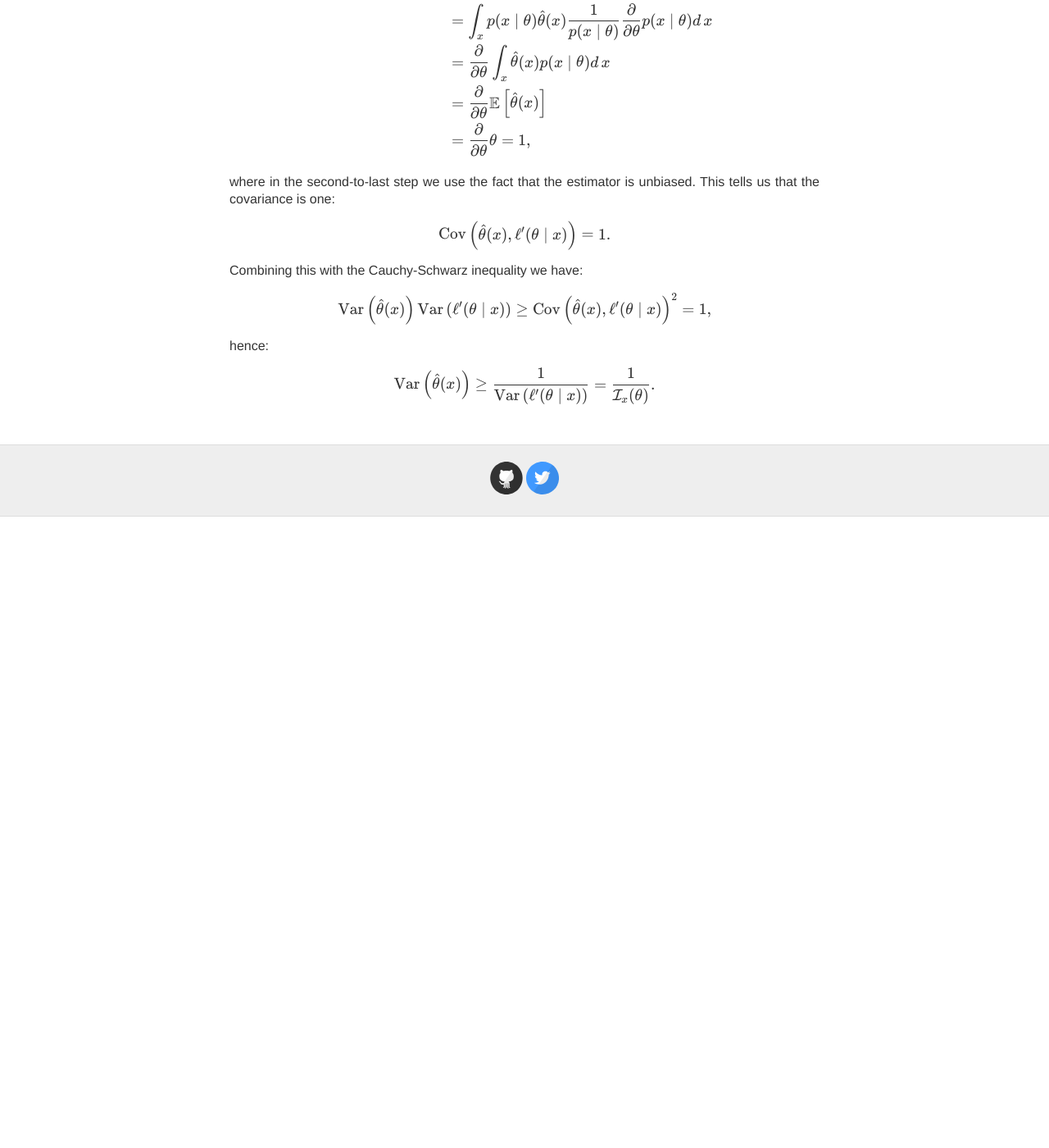
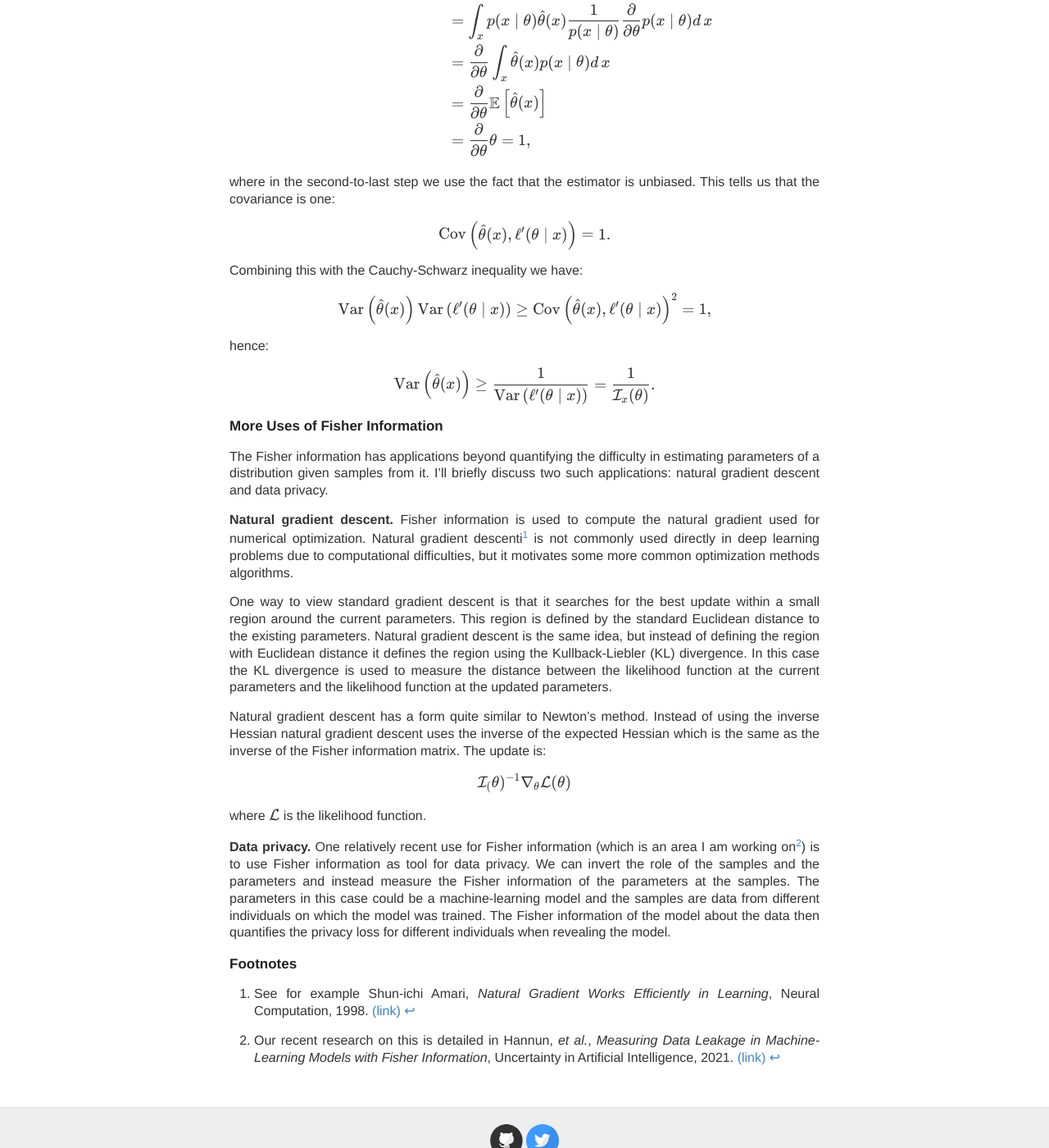
Before and after one commit to awni/awni.github.io, a Jekyll site: the page built from _posts/2021-9-6-intro-fisher-information.md, in a window 1280 px wide and 1400 px high, scrolled down 8594 px. Shown: the whole window at 82% size. Built offline with Jekyll 4.4.1, drawn with Linux system fonts in a browser that asks for light colours; nearby versions of some CDN libraries; comment, search, counter and statistics services are not loaded; before the commit the page ends 9224 px from its top, so only the background shows below that; some of the changed text lies outside the part shown.

Commit message:
remove comments

```diff
--- a/_posts/2021-9-6-intro-fisher-information.md
+++ b/_posts/2021-9-6-intro-fisher-information.md
@@ -8,8 +8,8 @@
 
 A common question among statisticians and data analysts is how accurately we
 can estimate the parameters of a distribution given some samples from it.
-*Fisher information* can help answer this question by quantifying the
-amount of information that the samples contain about the unknown parameters of the
+*Fisher information* can help answer this question by quantifying the amount of
+information that the samples contain about the unknown parameters of the
 distribution.
 
 ---
@@ -29,9 +29,7 @@
 <!--
 TODOs
 - Review tutorial for clarity
-- Discussion of why Fisher information is useful, link to recent work on
-  measure of privacy, natural gradient
-Review questions:
+More Review questions.
 -->
 
 Suppose we have samples from a parameterized distribution where the form is
@@ -183,6 +181,7 @@
 
 </orbit-reviewarea>
 
+
 ### Gaussian Distribution
 
 As mentioned earlier, the log-likelihood in [figure 2](#fig:log_prob) is for a
@@ -314,9 +313,10 @@
 with. I'll mention two of the more salient ones here &mdash; the chain rule and the
 post-processing inequality.
 
-**Chain rule:** Analogous to the chain rule of probability, the Fisher information obeys an additive chain rule:
+**Chain rule.** Analogous to the chain rule of probability, the Fisher
+information obeys an additive chain rule:
 \\[
-\mathcal{I}_{x, y}(\theta) =  \mathcal{I}\_{x \mid y}(\theta) + \mathcal{I}_y(\theta).
+\mathcal{I}\_{x, y}(\theta) =  \mathcal{I}\_{x \mid y}(\theta) + \mathcal{I}\_y(\theta).
 \\]
 The conditional Fisher information is defined as:
 \\[
@@ -327,12 +327,16 @@
 \\[
 \mathcal{I}\_{x, y}(\theta) =  \mathcal{I}\_{x}(\theta) + \mathcal{I}\_y(\theta).
 \\]
-So if we have $x\_1, \ldots, x\_n$ independent and identically distributed samples, the Fisher information for all $n$ samples simplifies to $n$ times the Fisher information of a single sample:
+So if we have $x\_1, \ldots, x\_n$ independent and identically distributed
+samples, the Fisher information for all $n$ samples simplifies to $n$ times the
+Fisher information of a single sample:
 \\[
 \mathcal{I}\_{x\_1, \ldots, x\_n}(\theta) =  \sum\_{i=1}^n \mathcal{I}\_{x\_i}(\theta) = n \, \mathcal{I}\_{x\_1}(\theta).
 \\]
 
-**Post-processing:** The Fisher information also obeys a data processing inequality. The Fisher information of $x$ at $\theta$ cannot be increased by applying any function to $x$. If $f(x)$ is an arbitrary function of $x$ then:
+**Post-processing.** The Fisher information also obeys a data processing
+inequality. The Fisher information of $x$ at $\theta$ cannot be increased by
+applying any function to $x$. If $f(x)$ is an arbitrary function of $x$ then:
 \\[
 \mathcal{I}\_{f(x)}(\theta) \le \mathcal{I}\_{x}(\theta).
 \\]
@@ -358,17 +362,17 @@
 [equation 1](#eq:fisher_information), we need a couple of observations.
 
 <div id="obs:log_derivative_trick" />
-**Observation 1:** This observation is sometimes called the log-derivative trick
-in reinforcement learning algorithms.  Using the chain rule of differentiation:
+**Observation 1.** This observation is sometimes called the log-derivative trick
+in reinforcement learning algorithms. Using the chain rule of differentiation:
 \\[
     \ell^\prime(\theta \mid x) = \frac{d}{d\theta} \log p(x \mid \theta)
         = \frac{1}{p(x \mid \theta)} \frac{d}{d \theta} p(x \mid \theta).
 \\]
 
 <div id="obs:expected_score" />
-**Observation 2:** The expected value of the score function is zero. That is
+**Observation 2.** The expected value of the score function is zero. That is
 $\mathbb{E}\left[\ell^\prime(\theta \mid x)\right] = 0$. We can show this using
-the log-derivative trick in [observation 1](#obs:log_derivative_trick):
+the log-derivative trick from [observation 1](#obs:log_derivative_trick):
 \\[
 \begin{equation\*}
 \begin{split}
@@ -384,7 +388,7 @@
 In the last step above (and in the rest of this tutorial) we assume the derivative
 and integral can be exchanged.
 
-To show $\mathcal{I}_x(\theta) = -\mathbb{E} \left[\ell^{\prime\prime}(\theta
+To show $\mathcal{I}\_x(\theta) = -\mathbb{E} \left[\ell^{\prime\prime}(\theta
 \mid x)\right]$, we start by expanding the $\ell^{\prime\prime}(\theta \mid x)$
 using [observation 1](#obs:log_derivative_trick) and then apply the product
 rule of differentiation:
@@ -415,10 +419,10 @@
     &= \frac{d^2}{d \theta^2} \int_x p(x \mid \theta) \, dx = \frac{d^2}{d \theta^2} 1 = 0.
 \end{align\*}
 \\]
-Thus we have the result that $\mathcal{I}_x(\theta) = -\mathbb{E}
+Thus we have the result that $\mathcal{I}\_x(\theta) = -\mathbb{E}
 \left[\ell^{\prime \prime}(\theta \mid x) \right]$.
 
-The statement $\mathcal{I}_x(\theta) = \textrm{Var}\left(\ell^\prime (\theta
+The statement $\mathcal{I}\_x(\theta) = \textrm{Var}\left(\ell^\prime (\theta
 \mid x) \right)$, follows directly from the fact that the expected value of the
 score function is $0$ ([observation 2](#obs:expected_score)):
 \\[
@@ -486,7 +490,7 @@
 
 The Cramér-Rao bound says that on average the squared difference between Bob's
 estimate and the true value of the parameter will be greater than $1 /
-\mathcal{I}_x(\theta)$.
+\mathcal{I}\_x(\theta)$.
 
 The proof of the Cramér-Rao bound is only a few lines. First, since the
 expected value of the score function is zero ([observation
@@ -499,7 +503,7 @@
 \\]
 Using the log-derivative trick again ([observation 1](obs:log_derivative)):
 \\[
-\begin{align*}
+\begin{align\*}
     \mathbb{E} \left[\hat{\theta}(x) \ell^\prime(\theta \mid x) \right]
     &= \int_x p(x\mid \theta) \hat{\theta}(x) \frac{\partial}{\partial \theta} \log p(x \mid \theta) d\,x \cr
     &= \int_x p(x\mid \theta) \hat{\theta}(x) \frac{1}{p(x\mid \theta)} \frac{\partial}{\partial \theta} p(x \mid \theta) d\,x \cr
@@ -585,3 +589,50 @@
     answer="$\textrm{Var}\left(\hat{\theta}(x)\right) \ge 1 / \mathcal{I}_x(\theta)$"
   ></orbit-prompt>
 </orbit-reviewarea>
+
+### More Uses of Fisher Information
+
+The Fisher information has applications beyond quantifying the difficulty in
+estimating parameters of a distribution given samples from it. I'll briefly
+discuss two such applications: natural gradient descent and data privacy.
+
+**Natural gradient descent.** Fisher information is used to compute the natural
+gradient used for numerical optimization. Natural gradient
+descenti[^natural_gradient] is not commonly used directly in deep learning
+problems due to computational difficulties, but it motivates some more common
+optimization methods algorithms.
+
+One way to view standard gradient descent is that it searches for the best
+update within a small region around the current parameters. This region is
+defined by the standard Euclidean distance to the existing parameters. Natural
+gradient descent is the same idea, but instead of defining the region with
+Euclidean distance it defines the region using the Kullback-Liebler (KL)
+divergence. In this case the KL divergence is used to measure the distance
+between the likelihood function at the current parameters and the likelihood
+function at the updated parameters.
+
+Natural gradient descent has a form quite similar to Newton's method. Instead
+of using the inverse Hessian natural gradient descent uses the inverse of the
+expected Hessian which is the same as the inverse of the Fisher information
+matrix. The update is:
+\\[
+\mathcal{I}\_(\theta)^{-1} \nabla_\theta \mathcal{L}(\theta)
+\\]
+where $\mathcal{L}$ is the likelihood function.
+
+**Data privacy.** One relatively recent use for Fisher information (which is an
+area I am working on[^privacy]) is to use Fisher information as tool for data
+privacy. We can invert the role of the samples and the parameters and instead
+measure the Fisher information of the parameters at the samples. The parameters
+in this case could be a machine-learning model and the samples are data from
+different individuals on which the model was trained. The Fisher information of
+the model about the data then quantifies the privacy loss for different
+individuals when revealing the model.
+
+### Footnotes
+
+[^natural_gradient]:
+    See for example Shun-ichi Amari, *Natural Gradient Works Efficiently in Learning*, Neural Computation, 1998. [(link)](https://direct.mit.edu/neco/article/10/2/251/6143/Natural-Gradient-Works-Efficiently-in-Learning)
+
+[^privacy]:
+    Our recent research on this is detailed in Hannun, *et al.*, *Measuring Data Leakage in Machine-Learning Models with Fisher Information*, Uncertainty in Artificial Intelligence, 2021.  [(link)](https://arxiv.org/abs/2102.11673)
```
